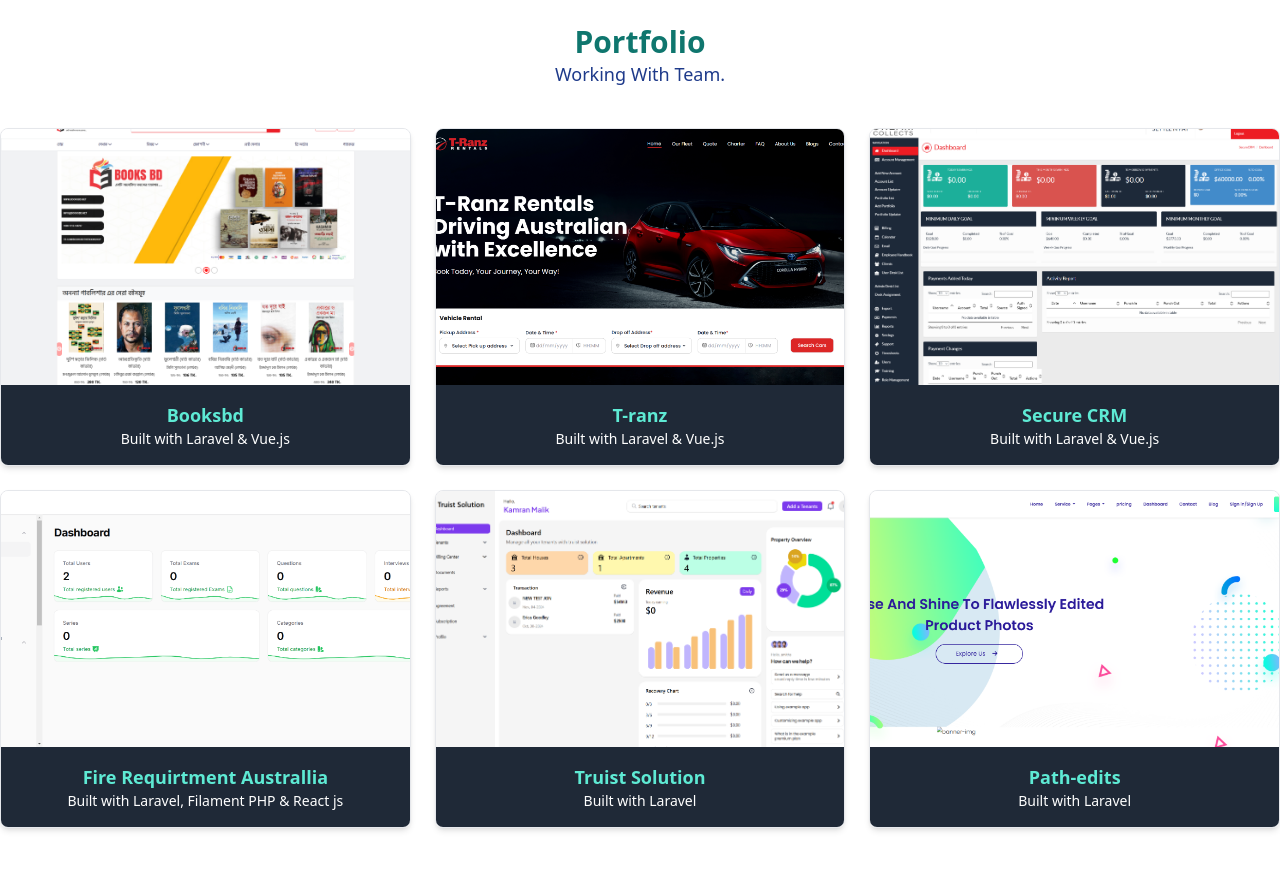
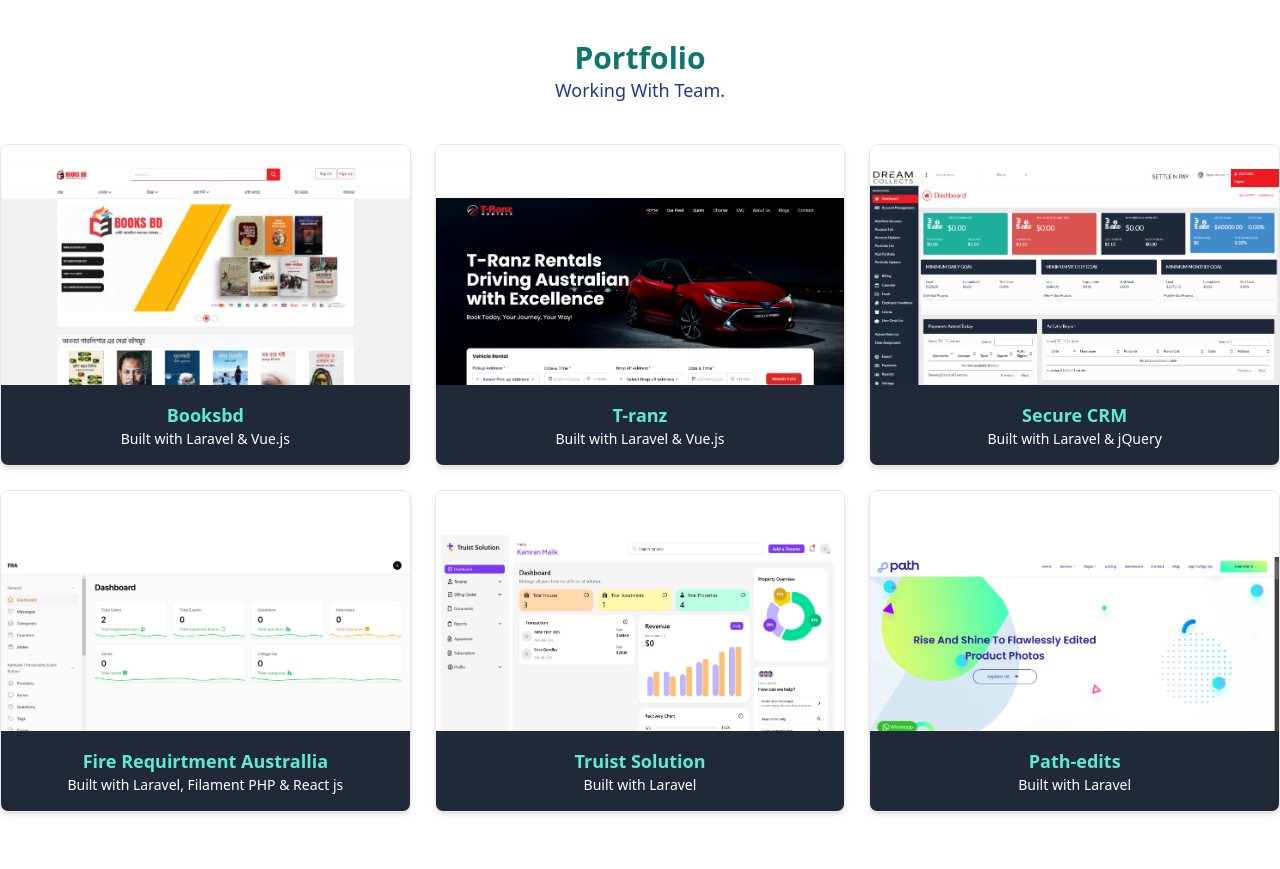
Before and after one commit to sharifWebDev/sharifwebdev.github.io, a plain HTML site: page index.html in a window 1280 px wide. Shown: the part 2600-3469 px from the top of the page. Drawn offline with nearby package versions, Linux system fonts and the light colour scheme.

Commit message:
change image height

```diff
--- a/index.html
+++ b/index.html
@@ -316,7 +316,7 @@
           <!-- Left Side -->
           <div class="space-y-6">
             <div class="flex items-center space-x-6">
-              <img src="./assets/images/sharif-uddin.jpg" class="w-28 h-28 object-cover rounded-lg shadow-md"
+              <img src="./assets/images/sharif-uddin.jpg" class="w-28 h-28 object-contain rounded-lg shadow-md"
                 alt="Programmer Sharif">
               <div>
                 <p class="text-lg font-semibold">Sharif Uddin</p>
@@ -457,61 +457,67 @@
       <div class="grid md:grid-cols-2 lg:grid-cols-3 gap-6">
       <!-- Portfolio Grid -->
        <div class="relative group overflow-hidden rounded-lg shadow-md border cursor-pointer"
-          onclick="openImage('assets/portfolio/booksbd/booksbd.png', 'Booksbd', 'A e-Commerce website for books')">
+              onclick="openImage('assets/portfolio/booksbd/booksbd.png', 'Booksbd', 'An e-Commerce website for books')">
+
             <img src="assets/portfolio/booksbd/booksbd.png" alt="Booksbd"
-              class="w-full h-64 object-cover transition-transform duration-300 group-hover:scale-110">
+                class="w-full h-80 mb-15 object-contain transition-transform duration-300 group-hover:scale-105">
+
+            <div class="absolute inset-0 flex flex-col items-center justify-center bg-black bg-opacity-50 opacity-0
+                        group-hover:opacity-100 transition-opacity duration-300">
+                <h5 class="text-white text-xl font-semibold">Booksbd</h5>
+                <p class="text-gray-200 text-sm">An eCommerce website for books and Inventory</p>
+            </div>
+
+            <div class="bg-gray-800 p-4 text-center bottom-0 absolute w-full">
+                <h4 class="text-white text-lg">
+                    <span class="font-semibold text-teal-300">Booksbd</span>
+                </h4>
+                <p class="text-white text-sm">Built with Laravel & Vue.js</p>
+            </div>
+        </div>
+
+
+        <div class="relative group overflow-hidden rounded-lg shadow-md border cursor-pointer"
+          onclick="openImage('assets/portfolio/tranz/tranz.png', 'T-ranz', 'A Vehicle Management System')">
+          <img src="assets/portfolio/tranz/tranz.png" alt="T-ranz"
+              class="w-full  h-80 mb-15  object-contain transition-transform duration-300 group-hover:scale-110">
 
           <div class="absolute inset-0 flex flex-col items-center justify-center bg-black bg-opacity-50 opacity-0 group-hover:opacity-100 transition-opacity duration-300">
-              <h5 class="text-white text-xl font-semibold">Booksbd</h5>
+              <h5 class="text-white text-xl font-semibold">T-ranz</h5>
               <p class="text-gray-200 text-sm">A eCommerce website for books and Inventory</p>
           </div>
-          <div class="bg-gray-800 p-4 text-center">
-            <h4 class="text-white text-lg"><span class="font-semibold text-teal-300">Booksbd</span></h4>
+          <div class="bg-gray-800 p-4 text-center bottom-0 absolute w-full">
+            <h4 class="text-white text-lg"><span class="font-semibold text-teal-300">T-ranz</span></h4>
             <p class="text-white text-sm">Built with Laravel & Vue.js</p>
           </div>
         </div>
 
         <div class="relative group overflow-hidden rounded-lg shadow-md border cursor-pointer"
-          onclick="openImage('assets/portfolio/tranz/tranz.png', 'T-ranz', 'A Vehicle Management System')">
-          <img src="assets/portfolio/tranz/tranz.png" alt="T-ranz"
-              class="w-full h-64 object-cover transition-transform duration-300 group-hover:scale-110">
-
-          <div class="absolute inset-0 flex flex-col items-center justify-center bg-black bg-opacity-50 opacity-0 group-hover:opacity-100 transition-opacity duration-300">
-              <h5 class="text-white text-xl font-semibold">T-ranz</h5>
-              <p class="text-gray-200 text-sm">A eCommerce website for books and Inventory</p>
-          </div>
-          <div class="bg-gray-800 p-4 text-center">
-            <h4 class="text-white text-lg"><span class="font-semibold text-teal-300">T-ranz</span></h4>
-            <p class="text-white text-sm">Built with Laravel & Vue.js</p>
-          </div>
-        </div>
-          <div class="relative group overflow-hidden rounded-lg shadow-md border cursor-pointer"
         onclick="openImage('assets/portfolio/secure-crm-square.png', 'Secure CRM', 'A bank debt management system')">
         <img src="assets/portfolio/secure-crm-square.png" alt="Secure CRM"
-                class="w-full h-64 object-cover transition-transform duration-300 group-hover:scale-110">
+              class="w-full  h-80 object-contain transition-transform duration-300 group-hover:scale-110">
 
           <div class="absolute inset-0 flex flex-col items-center justify-center bg-black bg-opacity-50 opacity-0 group-hover:opacity-100 transition-opacity duration-300">
             <h5 class="text-white text-xl font-semibold">Secure CRM</h5>
                 <p class="text-gray-200 text-sm">A bank debt management system</p>
           </div>
-            <div class="bg-gray-800 p-4 text-center">
+          <div class="bg-gray-800 p-4 text-center bottom-0 absolute w-full">
             <h4 class="text-white text-lg"><span class="font-semibold text-teal-300">Secure CRM</span></h4>
-              <p class="text-white text-sm">Built with Laravel & Vue.js</p>
+            <p class="text-white text-sm">Built with Laravel & jQuery</p>
           </div>
         </div>
-
 
 
         <div class="relative group overflow-hidden rounded-lg shadow-md border cursor-pointer"
           onclick="openImage('assets/portfolio/fra/fra.png', 'Fire Requirtment Australlia', 'A Vehicle Management System')">
           <img src="assets/portfolio/fra/fra.png" alt="Fire Requirtment Australlia"
-              class="w-full h-64 object-cover transition-transform duration-300 group-hover:scale-110">
+              class="w-full  h-80 object-contain transition-transform duration-300 group-hover:scale-110">
 
           <div class="absolute inset-0 flex flex-col items-center justify-center bg-black bg-opacity-50 opacity-0 group-hover:opacity-100 transition-opacity duration-300">
             <h5 class="text-white text-xl font-semibold">Fire Requirtment Australlia</h5>
             <p class="text-gray-200 text-sm">A e-Learning Platform</p>
           </div>
-          <div class="bg-gray-800 p-4 text-center">
+          <div class="bg-gray-800 p-4 text-center bottom-0 absolute w-full">
             <h4 class="text-white text-lg"><span class="font-semibold text-teal-300">Fire Requirtment Australlia</span></h4>
             <p class="text-white text-sm">Built with Laravel, Filament PHP & React js</p>
           </div>
@@ -520,13 +526,13 @@
         <div class="relative group overflow-hidden rounded-lg shadow-md border cursor-pointer"
           onclick="openImage('assets/portfolio/trsol/trsol.png', 'Truist Solution', 'A Truist Solution Platform')">
           <img src="assets/portfolio/trsol/trsol.png" alt="Truist Solution"
-              class="w-full h-64 object-cover transition-transform duration-300 group-hover:scale-110">
+              class="w-full  h-80 object-contain transition-transform duration-300 group-hover:scale-110">
 
           <div class="absolute inset-0 flex flex-col items-center justify-center bg-black bg-opacity-50 opacity-0 group-hover:opacity-100 transition-opacity duration-300">
               <h5 class="text-white text-xl font-semibold">Truist Solution</h5>
               <p class="text-gray-200 text-sm">A e-Learning Platform</p>
           </div>
-          <div class="bg-gray-800 p-4 text-center">
+          <div class="bg-gray-800 p-4 text-center bottom-0 absolute w-full">
             <h4 class="text-white text-lg"><span class="font-semibold text-teal-300">Truist Solution</span></h4>
             <p class="text-white text-sm">Built with Laravel</p>
           </div>
@@ -535,13 +541,13 @@
         <div class="relative group overflow-hidden rounded-lg shadow-md border cursor-pointer"
         onclick="openImage('assets/portfolio/pathedits.png', 'Path-edits', 'A Vehicle Management System')">
         <img src="assets/portfolio/pathedits.png" alt="Path-edits"
-            class="w-full h-64 object-cover transition-transform duration-300 group-hover:scale-110">
+            class="w-full  h-80 object-contain transition-transform duration-300 group-hover:scale-110">
 
         <div class="absolute inset-0 flex flex-col items-center justify-center bg-black bg-opacity-50 opacity-0 group-hover:opacity-100 transition-opacity duration-300">
             <h5 class="text-white text-xl font-semibold">Path-edits</h5>
             <p class="text-gray-200 text-sm">A eCommerce website for graphics</p>
         </div>
-        <div class="bg-gray-800 p-4 text-center">
+        <div class="bg-gray-800 p-4 text-center bottom-0 absolute w-full">
           <h4 class="text-white text-lg"><span class="font-semibold text-teal-300">Path-edits</span></h4>
           <p class="text-white text-sm">Built with Laravel</p>
         </div>
@@ -622,7 +628,7 @@
 <div id="fullView" class="fixed inset-0 flex items-center justify-center hidden transition-opacity duration-300 z-50">
   <div id="blurBg" class="absolute inset-0 bg-black bg-opacity-90 backdrop-blur-md transition-all duration-300"></div>
 
-  <button class="absolute top-4 left-4 text-white text-xl bg-gray-800 p-2 rounded-md" onclick="closeImage()">⬅ Back</button>
+  <button class="absolute top-4 left-4 text-white text-xl bg-gray-800 p-2 rounded-md z-999" onclick="closeImage()">⬅ Back</button>
 
   <div class="text-center relative z-10 bg-white p-8 rounded-lg shadow-lg overflow-y-scroll">
       <img id="fullImage" src="" class="w-auto max-h-[80vh] rounded-lg shadow-lg" />
```
Lines whose indentation alone changed are shown as unchanged.
